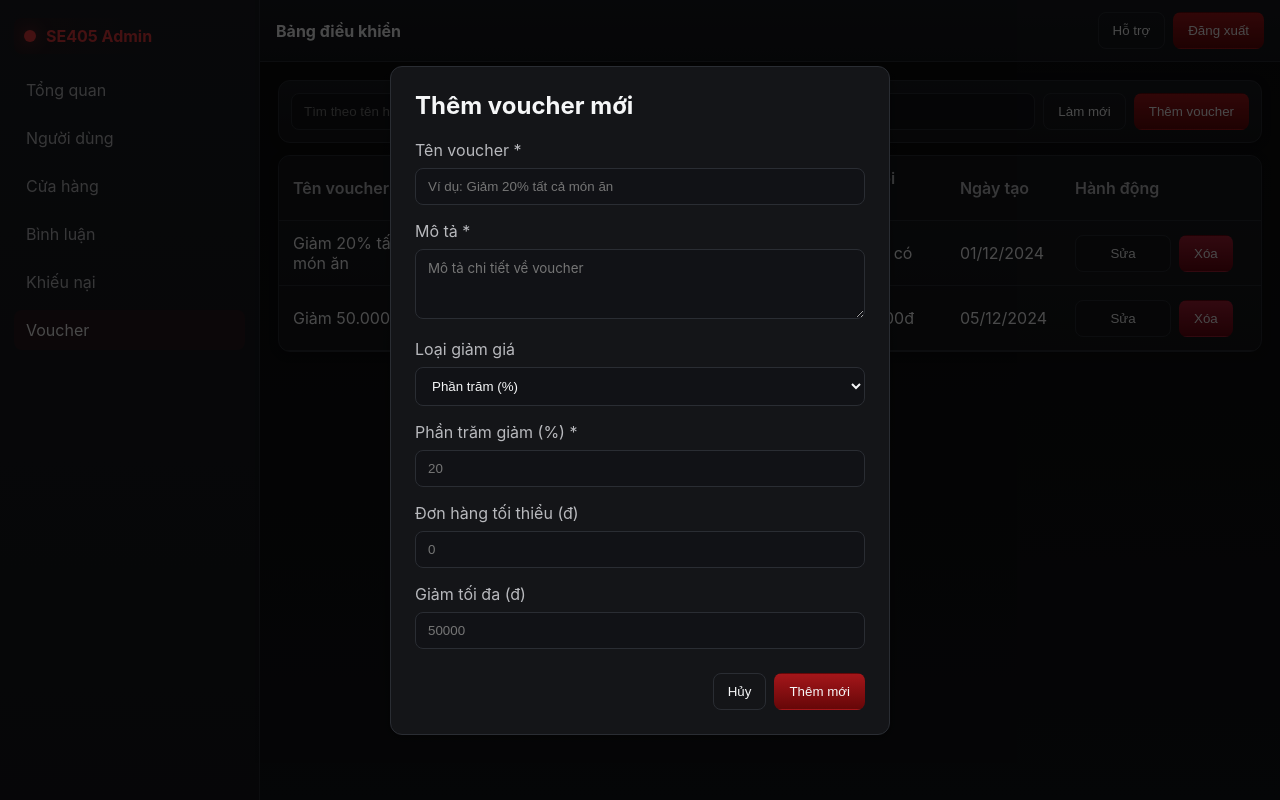
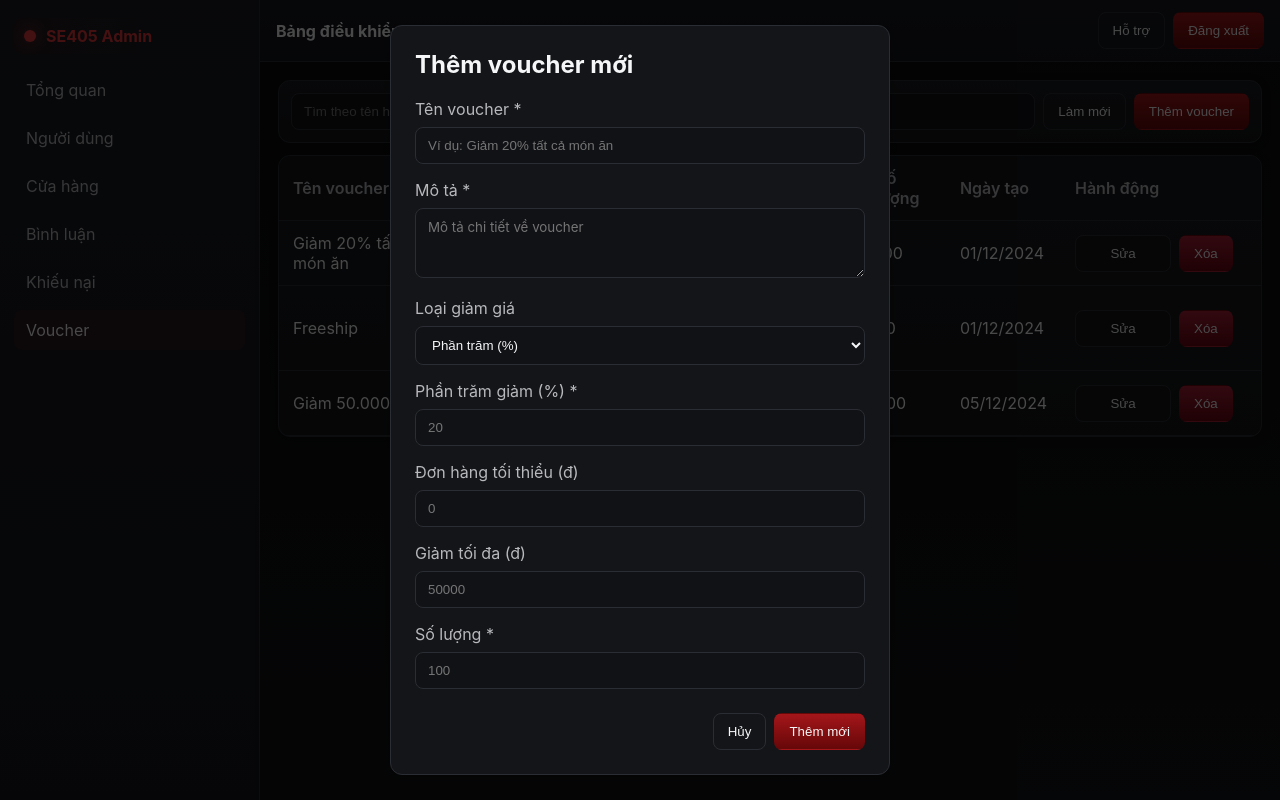
Before and after one commit to PhamKhaiHung/SE405_Admin, a React (Vite) app: page /vouchers in a window 1280 px wide. Both pictures are taken after a click on the button "Thêm voucher". Built offline with nearby package versions, Linux system fonts and the light colour scheme.

Commit message:
update voucher screen

```diff
--- a/src/screens/Vouchers.jsx
+++ b/src/screens/Vouchers.jsx
@@ -10,6 +10,19 @@ const initialVouchers = [
     discountType: 'percent', // percent hoặc fixed
     minOrder: 0,
     maxDiscount: 50000,
+    quantity: 100,
+    createdAt: '2024-12-01 08:00:00',
+    active: true
+  },
+  {
+    id: 'v2',
+    name: 'Freeship',
+    description: 'Miễn phí vận chuyển cho đơn hàng từ 100.000đ',
+    discount: 0,
+    discountType: 'freeship',
+    minOrder: 100000,
+    maxDiscount: 0,
+    quantity: 50,
     createdAt: '2024-12-01 08:00:00',
     active: true
   },
@@ -21,6 +34,7 @@ const initialVouchers = [
     discountType: 'fixed',
     minOrder: 200000,
     maxDiscount: 50000,
+    quantity: 200,
     createdAt: '2024-12-05 10:00:00',
     active: true
   },
@@ -38,6 +52,7 @@ export default function Vouchers() {
     discountType: 'percent',
     minOrder: '',
     maxDiscount: '',
+    quantity: '',
   })
 
   // Lọc voucher theo tên hoặc mô tả
@@ -60,6 +75,7 @@ export default function Vouchers() {
       discountType: 'percent',
       minOrder: '',
       maxDiscount: '',
+      quantity: '',
     })
     setShowModal(true)
   }
@@ -74,6 +90,7 @@ export default function Vouchers() {
       discountType: voucher.discountType,
       minOrder: voucher.minOrder.toString(),
       maxDiscount: voucher.maxDiscount.toString(),
+      quantity: voucher.quantity?.toString() || '',
     })
     setShowModal(true)
   }
@@ -89,6 +106,7 @@ export default function Vouchers() {
       discountType: 'percent',
       minOrder: '',
       maxDiscount: '',
+      quantity: '',
     })
   }
 
@@ -111,6 +129,7 @@ export default function Vouchers() {
               discountType: formData.discountType,
               minOrder: parseFloat(formData.minOrder) || 0,
               maxDiscount: parseFloat(formData.maxDiscount) || 0,
+              quantity: parseInt(formData.quantity) || 0,
             }
           : v
       ))
@@ -124,6 +143,7 @@ export default function Vouchers() {
         discountType: formData.discountType,
         minOrder: parseFloat(formData.minOrder) || 0,
         maxDiscount: parseFloat(formData.maxDiscount) || 0,
+        quantity: parseInt(formData.quantity) || 0,
         createdAt: new Date().toISOString().split('T')[0] + ' ' + new Date().toTimeString().split(' ')[0],
         active: true,
       }
@@ -153,6 +173,9 @@ export default function Vouchers() {
 
   // Định dạng hiển thị giảm giá
   const formatDiscount = (voucher) => {
+    if (voucher.discountType === 'freeship') {
+      return 'Freeship'
+    }
     if (voucher.discountType === 'percent') {
       return `Giảm ${voucher.discount}%`
     }
@@ -182,6 +205,7 @@ export default function Vouchers() {
               <th>Mô tả</th>
               <th>Giảm giá</th>
               <th>Đơn tối thiểu</th>
+              <th>Số lượng</th>
               <th>Ngày tạo</th>
               <th style={{ width: 200 }}>Hành động</th>
             </tr>
@@ -189,7 +213,7 @@ export default function Vouchers() {
           <tbody>
             {filtered.length === 0 ? (
               <tr>
-                <td colSpan={6} style={{ textAlign: 'center', padding: '24px', color: 'var(--color-text-muted)' }}>
+                <td colSpan={7} style={{ textAlign: 'center', padding: '24px', color: 'var(--color-text-muted)' }}>
                   Không có voucher nào
                 </td>
               </tr>
@@ -207,6 +231,7 @@ export default function Vouchers() {
                       : 'Không có'
                     }
                   </td>
+                  <td>{voucher.quantity?.toLocaleString('vi-VN') || 0}</td>
                   <td>{formatDate(voucher.createdAt)}</td>
                   <td>
                     <div style={{ display: 'flex', gap: 8 }}>
@@ -300,9 +325,11 @@ export default function Vouchers() {
                 >
                   <option value="percent">Phần trăm (%)</option>
                   <option value="fixed">Số tiền cố định (đ)</option>
+                  <option value="freeship">Freeship</option>
                 </select>
               </div>
 
+              {formData.discountType !== 'freeship' && (
                 <div>
                   <label style={{ display: 'block', marginBottom: 8, color: 'var(--color-text-muted)' }}>
                     {formData.discountType === 'percent' ? 'Phần trăm giảm (%)' : 'Số tiền giảm (đ)'} *
@@ -316,6 +343,7 @@ export default function Vouchers() {
                     style={{ width: '100%', padding: '10px 12px', borderRadius: 8, border: '1px solid var(--color-border)', background: '#111216', color: 'var(--color-text)' }}
                   />
                 </div>
+              )}
 
               <div>
                 <label style={{ display: 'block', marginBottom: 8, color: 'var(--color-text-muted)' }}>
@@ -346,6 +374,20 @@ export default function Vouchers() {
                   />
                 </div>
               )}
+
+              <div>
+                <label style={{ display: 'block', marginBottom: 8, color: 'var(--color-text-muted)' }}>
+                  Số lượng *
+                </label>
+                <input
+                  type="number"
+                  value={formData.quantity}
+                  onChange={e => setFormData({ ...formData, quantity: e.target.value })}
+                  placeholder="100"
+                  min="0"
+                  style={{ width: '100%', padding: '10px 12px', borderRadius: 8, border: '1px solid var(--color-border)', background: '#111216', color: 'var(--color-text)' }}
+                />
+              </div>
             </div>
 
             <div style={{ display: 'flex', gap: 8, marginTop: 24, justifyContent: 'flex-end' }}>
```
Lines whose indentation alone changed are shown as unchanged.
